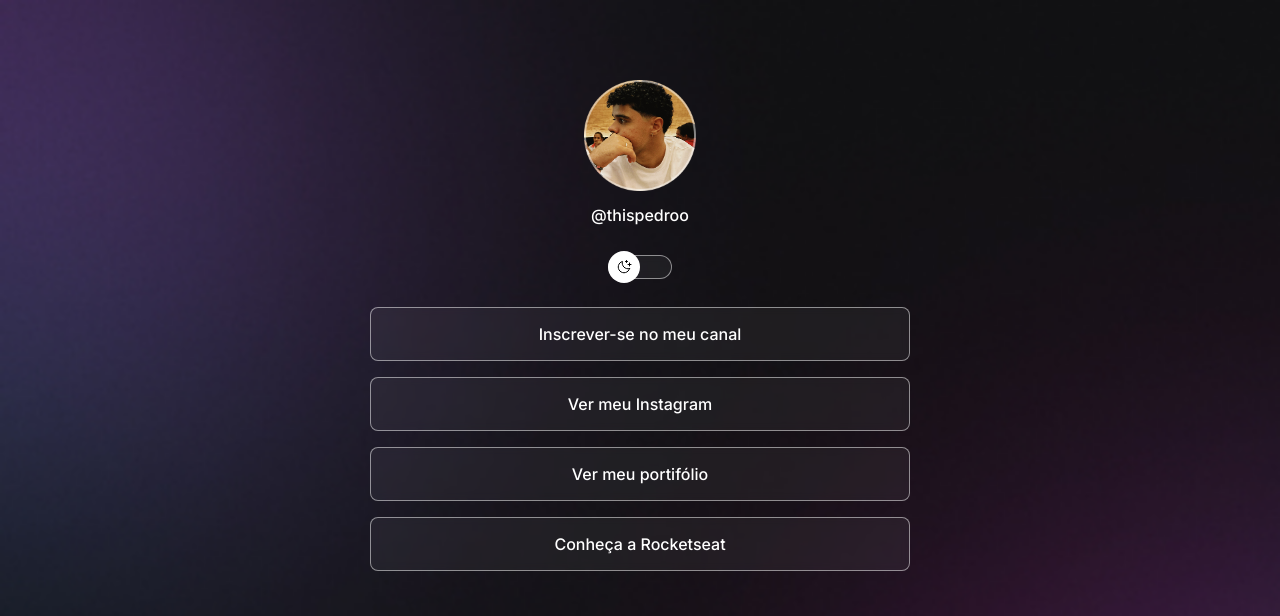
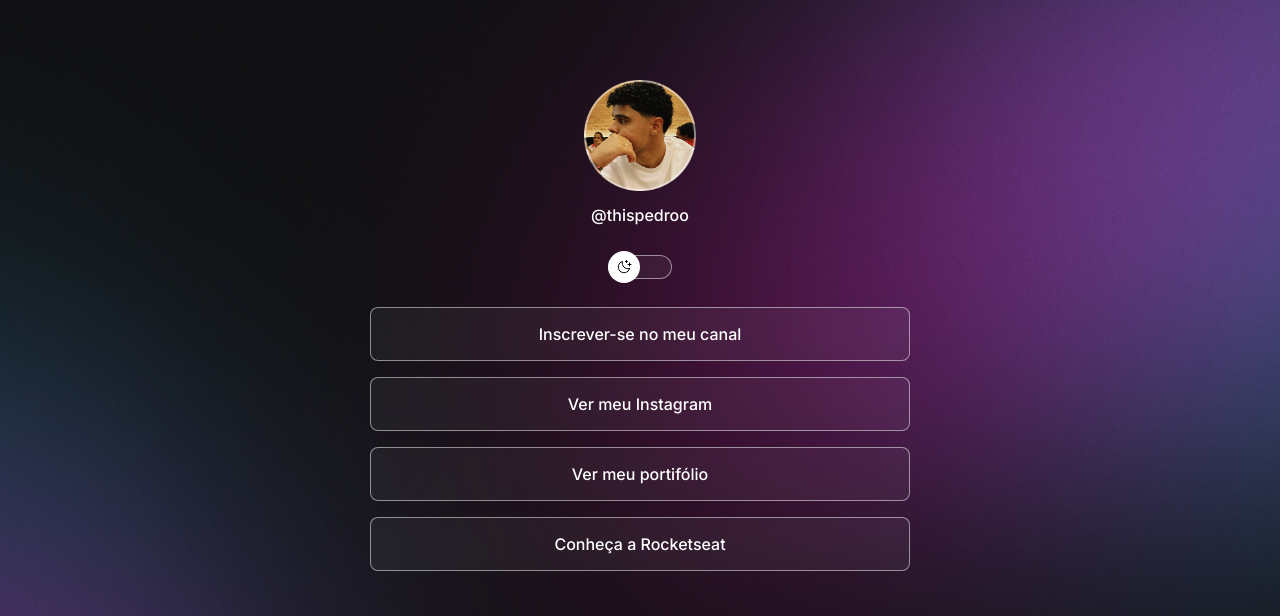
Before and after one commit to thispedroo/projeto_discover, a plain HTML site: page index.html in a window 1280 px wide. Shown: the top 616 px of the page. Drawn offline with nearby package versions, Linux system fonts and the light colour scheme.

Commit message:
change background based on media queries

```diff
--- a/style.css
+++ b/style.css
@@ -6,7 +6,7 @@
 
 :root {
   --text-color: white;
-  --bg-url: url(./assets/bg-mobile.jpg);
+  --bg-url: url(./assets/bg-desktop.jpg);
   --stroke-color: rgba(255, 255, 255, 0.5);
   --surface-color: rgba(255, 255, 255, 0.05);
   --surface-color-hover: rgba(0, 0, 0, 0.02);
@@ -34,6 +34,7 @@ body {
 
   /*background: color image repeat position/size */
   background: var(--bg-url) no-repeat top center/cover;
+  height: 100vh;
 }
 
 body * {
@@ -194,3 +195,14 @@ footer {
     left: 0;;
   }
 }
+
+/* media queries */
+@media (min-width: 700px) {
+  :root {
+    --bg-url: url(./assets/bg-desktop.jpg);
+  }
+
+  .light {
+    --bg-url: url(./assets/bg-desktop-light.jpg);
+  }
+}
```
